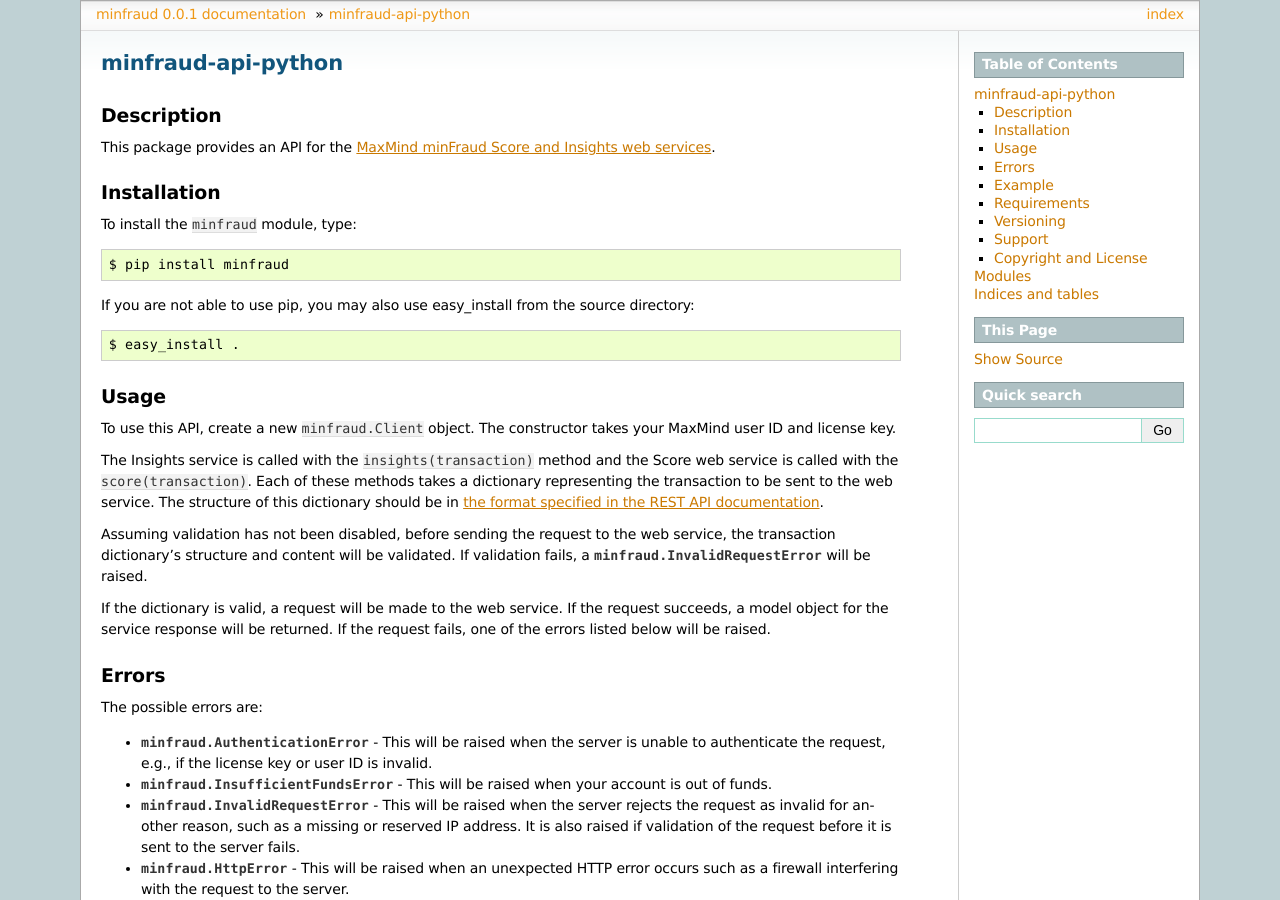
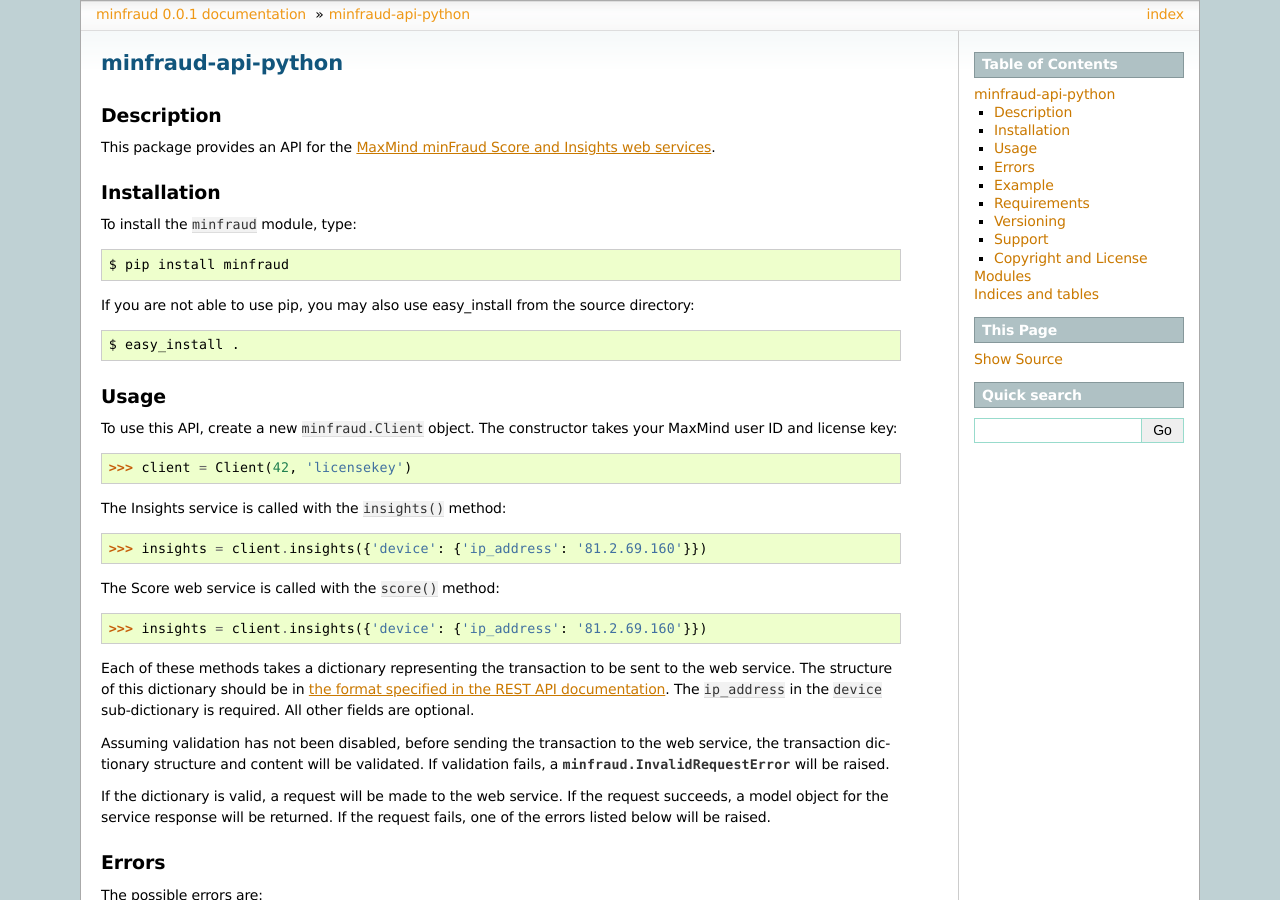
Before and after one commit to maxmind/minfraud-api-python, a Sphinx documentation site: the page built from docs/index.rst, in a window 1280 px wide and 900 px high. Built offline with Sphinx 7.4.7, drawn with Linux system fonts in a browser that asks for light colours; some of the changed text lies outside the part shown.

Commit message:
Fixed remaining issues from review

```diff
--- a/README.rst
+++ b/README.rst
@@ -28,17 +28,33 @@ Usage
 -----
 
 To use this API, create a new ``minfraud.Client`` object. The constructor
-takes your MaxMind user ID and license key.
+takes your MaxMind user ID and license key:
 
-The Insights service is called with the ``insights(transaction)`` method and
-the Score web service is called with the ``score(transaction)``. Each of
-these methods takes a dictionary representing the transaction to be sent
+.. code-block:: pycon
+
+    >>> client = Client(42, 'licensekey')
+
+The Insights service is called with the ``insights()`` method:
+
+.. code-block:: pycon
+
+    >>> insights = client.insights({'device': {'ip_address': '81.2.69.160'}})
+
+The Score web service is called with the ``score()`` method:
+
+.. code-block:: pycon
+
+    >>> insights = client.insights({'device': {'ip_address': '81.2.69.160'}})
+
+Each of these methods takes a dictionary representing the transaction to be sent
 to the web service. The structure of this dictionary should be in `the format
 specified in the REST API documentation
 <http://dev.maxmind.com/minfraud-score-and-insights-api-documentation/#Request_Body>`_.
+The ``ip_address`` in the ``device`` sub-dictionary is required. All other
+fields are optional.
 
-Assuming validation has not been disabled, before sending the request to
-the web service, the transaction dictionary's structure and content will be
+Assuming validation has not been disabled, before sending the transaction to
+the web service, the transaction dictionary structure and content will be
 validated. If validation fails, a :class:`minfraud.InvalidRequestError`
 will be raised.
 
@@ -54,8 +70,8 @@ The possible errors are:
 * :class:`minfraud.AuthenticationError` - This will be raised when the server
   is unable to authenticate the request, e.g., if the license key or user ID
   is invalid.
-* :class:`minfraud.InsufficientFundsError` - This will be raised when your
-  account is out of funds.
+* :class:`minfraud.InsufficientFundsError` - This will be raised when `your
+  account <https://www.maxmind.com/en/account>`_ is out of funds.
 * :class:`minfraud.InvalidRequestError` - This will be raised when the server
   rejects the request as invalid for another reason, such as a missing or
   reserved IP address. It is also raised if validation of the request before
@@ -178,7 +194,7 @@ Support
 -------
 
 Please report all issues with this code using the `GitHub issue tracker
-<https://github.com/maxmind/minfraud-api-python/issues>`_
+<https://github.com/maxmind/minfraud-api-python/issues>`_.
 
 If you are having an issue with a MaxMind service that is not specific to the
 client API, please contact `MaxMind support <http://www.maxmind.com/en/support>`_
--- a/docs/conf.py
+++ b/docs/conf.py
@@ -42,7 +42,7 @@ master_doc = 'index'
 
 # General information about the project.
 project = 'minfraud'
-copyright = '2015, MaxMind, Inc.'
+copyright = '2015, MaxMind, Inc'
 
 # The version info for the project you're documenting, acts as replacement for
 # |version| and |release|, also used in various other places throughout the
@@ -151,7 +151,7 @@ html_theme = 'sphinxdoc'
 #html_show_sourcelink = True
 
 # If true, "Created using Sphinx" is shown in the HTML footer. Default is True.
-#html_show_sphinx = True
+html_show_sphinx = False
 
 # If true, "(C) Copyright ..." is shown in the HTML footer. Default is True.
 #html_show_copyright = True
```
Also changed, not shown: 1 other file.
